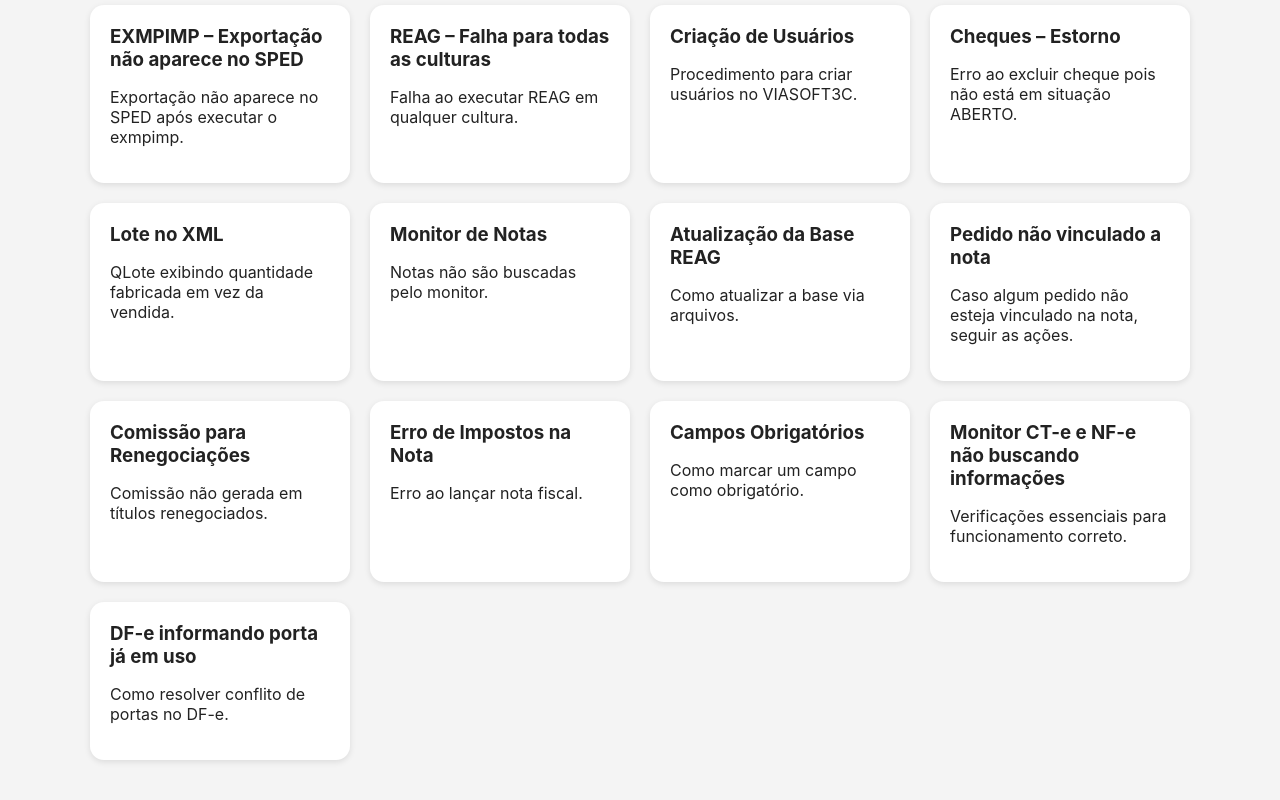
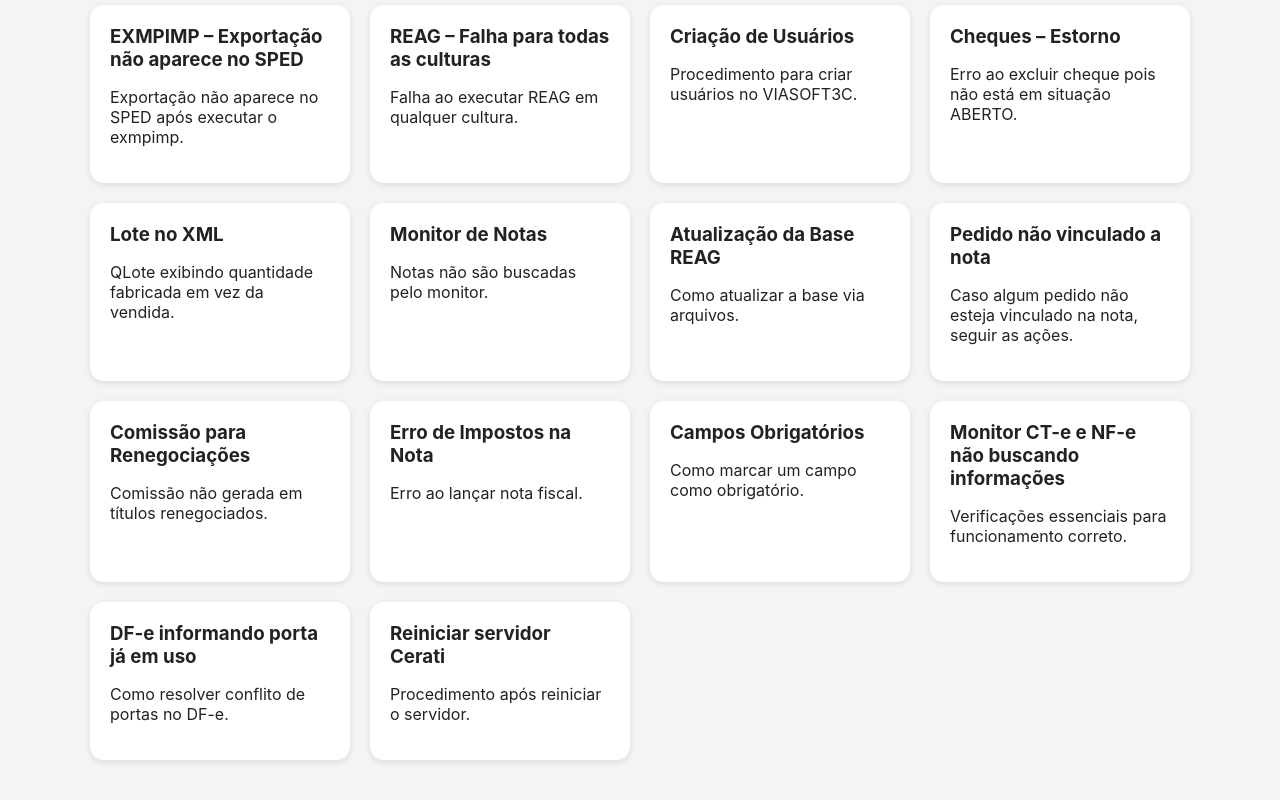
Before and after one commit to MP-AgroTech/central-de-ajuda, a plain HTML site: page index.html in a window 1280 px wide. Shown: the part 386-1186 px from the top of the page. Drawn offline with Linux system fonts and the light colour scheme.

Commit message:
Update index.html

```diff
--- a/index.html
+++ b/index.html
@@ -49,6 +49,7 @@
       <div class="card" data-text="monitor cte nfe não buscando informações certificado digital portal doc agendador tarefas" onclick="openDetail('d12')"><h3>Monitor CT-e e NF-e não buscando informações</h3><p>Verificações essenciais para funcionamento correto.</p></div>
 
       <div class="card" data-text="dfe porta uso já em uso erro porta ocupada conexões opções 300 301 9090" onclick="openDetail('d13')"><h3>DF-e informando porta já em uso</h3><p>Como resolver conflito de portas no DF-e.</p></div>
+          <div class="card" data-text="reiniciar servidor cerati socket dfe" onclick="openDetail('d14')"><h3>Reiniciar servidor Cerati</h3><p>Procedimento após reiniciar o servidor.</p></div>
     </div>
   </main>
 
@@ -61,6 +62,9 @@
 
 <script>
 const details = {
+  d14: `<h2>Reiniciar servidor Cerati</h2>
+       <p>Após reiniciar o servidor da Cerati, executar o <strong>Socket Server</strong> e o <strong>DF-e</strong> como <strong>Administrador</strong>.</p>`,
+
   d1: `<h2>EXMPIMP – Exportação não aparece no SPED</h2>
        <p><strong>Sintoma:</strong> Exportação não aparece no SPED mesmo após execução do exmpimp.</p>
        <p><strong>Causas:</strong></p>
```
